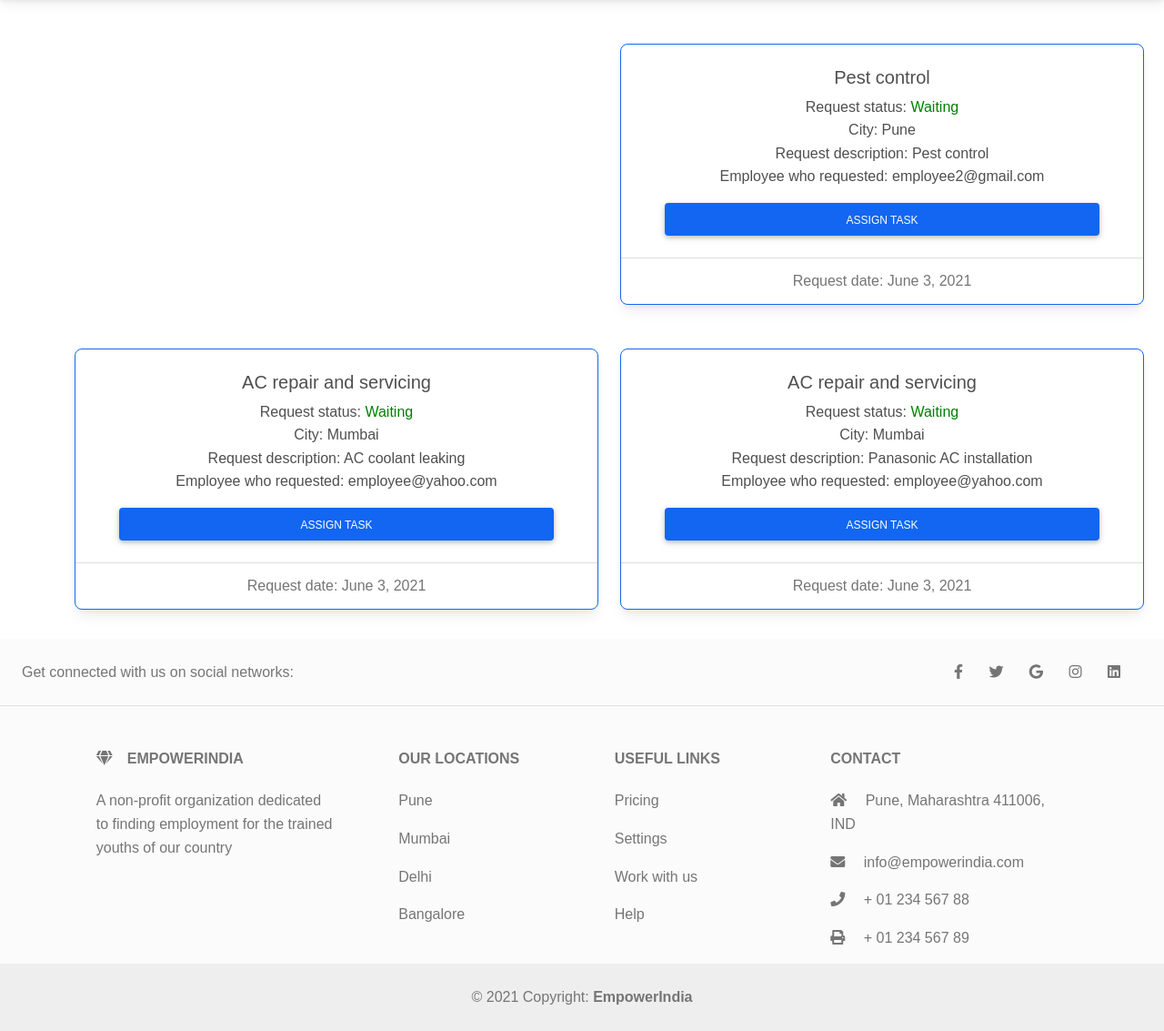
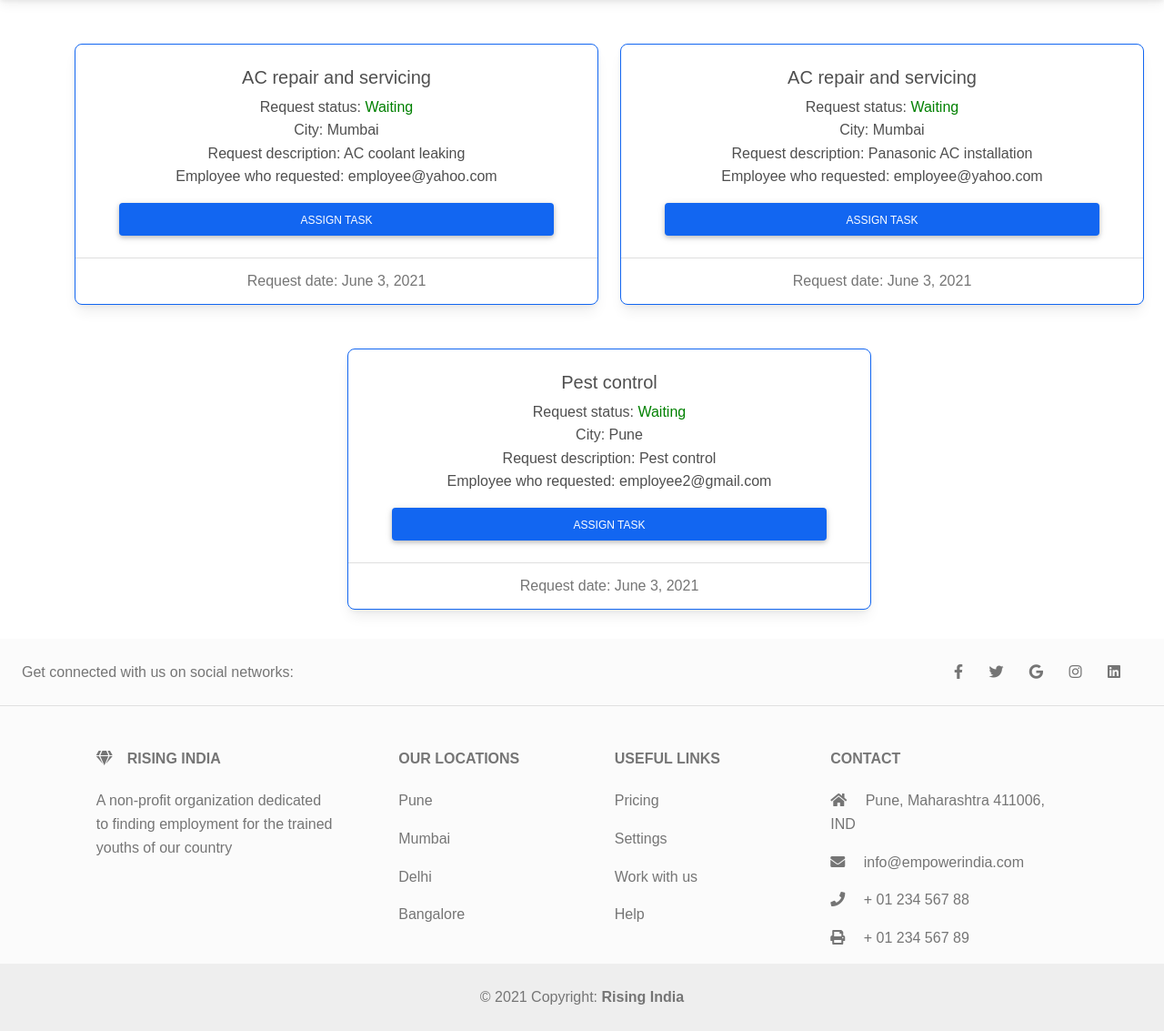
Before and after one commit to akashsivanandan19/EDAI, a Django app: page /requests/assignment in a window 1280 px wide. Shown: the part 59-1192 px from the top of the page at 91% size. Run offline with Django 3.2, Linux system fonts and the light colour scheme; a user stored in the database is signed in; data comes from the database, SQL or seed files in the repository; both versions use the stored data as it was after the commit; some libraries are stand-ins or nearby versions.

Commit message:
Changed website name to Rising India on footer. Fixed an issue with the custom signup form where django was throwing a 'city' key not found error. Removed the if block in the request_assignment.html. Now the template receives a filtered queryset. Removed the not null constraint from the employee field on the Task model.

```diff
--- a/templates/footer.html
+++ b/templates/footer.html
@@ -47,7 +47,7 @@
         <div class="col-md-3 col-lg-4 col-xl-3 mx-auto mb-4">
           <!-- Content -->
           <h6 class="text-uppercase fw-bold mb-4">
-            <i class="fas fa-gem me-3"></i>EmpowerIndia
+            <i class="fas fa-gem me-3"></i>Rising India
           </h6>
           <p>
            A non-profit organization dedicated to finding employment for the trained youths of our country
@@ -121,7 +121,7 @@
   <!-- Copyright -->
   <div class="text-center p-4" style="background-color: rgba(0, 0, 0, 0.05);">
     © 2021 Copyright:
-    <a class="text-reset fw-bold" href="#">EmpowerIndia</a>
+    <a class="text-reset fw-bold" href="#">Rising India</a>
   </div>
   <!-- Copyright -->
 </footer>
--- a/templates/request_assignment.html
+++ b/templates/request_assignment.html
@@ -21,7 +21,6 @@
 <div class="row row-cols-2 row-cols-md-2 justify-content-center" style="margin-left: 3rem">
     {% for request_item in requests %}
     <div class="col-sm" style="max-width: 600px; min-width: 300px;">
-    {% if request_item.task.status == 'W' %}
     <div class="grid-item">
 
 <div class="card text-center border border-primary" style="min-height: 250px; margin-top: 3rem;">
@@ -68,7 +67,6 @@
 </div>
 
 </div>
-    {% endif %}
     </div>
 
 
--- a/webapp/forms.py
+++ b/webapp/forms.py
@@ -27,9 +27,11 @@
         self.fields['name'] = forms.CharField(required=True)
         self.fields['phno'] = PhoneNumberField(required=True)
         self.fields['address'] = forms.CharField(required=True)
+        self.fields['city'] = forms.CharField(required=True)
 
         self.fields['email'].widget.attrs['class'] = 'form-control'
         self.fields['name'].widget.attrs['class'] = 'form-control'
+        self.fields['city'].widget.attrs['class'] = 'form-select'
         self.fields['address'].widget.attrs['class'] = 'form-control'
         self.fields['phno'].widget.attrs['class'] = 'form-control'
         self.fields['password1'].widget.attrs['class'] = 'form-control'
@@ -54,7 +56,7 @@
         phno = self.cleaned_data['phno']
         name = self.cleaned_data['name']
         address = self.cleaned_data['address']
-        city = self.cleaned_data['city']
+        city = self.cleaned_data.get('city')
         user.address = address
         user.city = city
         user.phno = phno
--- a/webapp/models.py
+++ b/webapp/models.py
@@ -142,7 +142,7 @@
                             default=PUNE, )
     address = models.CharField(max_length=300, blank=False, null=False, default="address")
     # name = models.CharField(max_length=100, blank=False, null=True)
-    employee = models.EmailField(_("Employee assigned"), unique=False)
+    employee = models.EmailField(_("Employee assigned"), unique=False, null=True)
     category = models.CharField(
         max_length=1,
         choices=CATEGORIES,
--- a/webapp/views.py
+++ b/webapp/views.py
@@ -65,6 +65,7 @@
             service_request.request_placed_employee = Employee.objects.get(
                 email=CustomUser.objects.get(email=request.user.email))
             service_request.save()
+            return  redirect('/success')
         else:
             print(form.errors)
 
@@ -191,6 +192,7 @@
                     employer=user,
                     category=category,
                     address=address,
+                    status='W',
                     city=city,
                     description=description,
                     preference=time_preference
@@ -290,7 +292,8 @@
 def request_assignment_view(request):
     user = CustomUser.objects.all()
     employee = Employee.objects.all()
-    requests = ServiceRequest.objects.all()
+    requests = ServiceRequest.objects.filter(task__status='W')
+    print(requests)
     context = {
         'requests': requests,
         'user_item': user,
```
Also changed, not shown: db.sqlite3.
